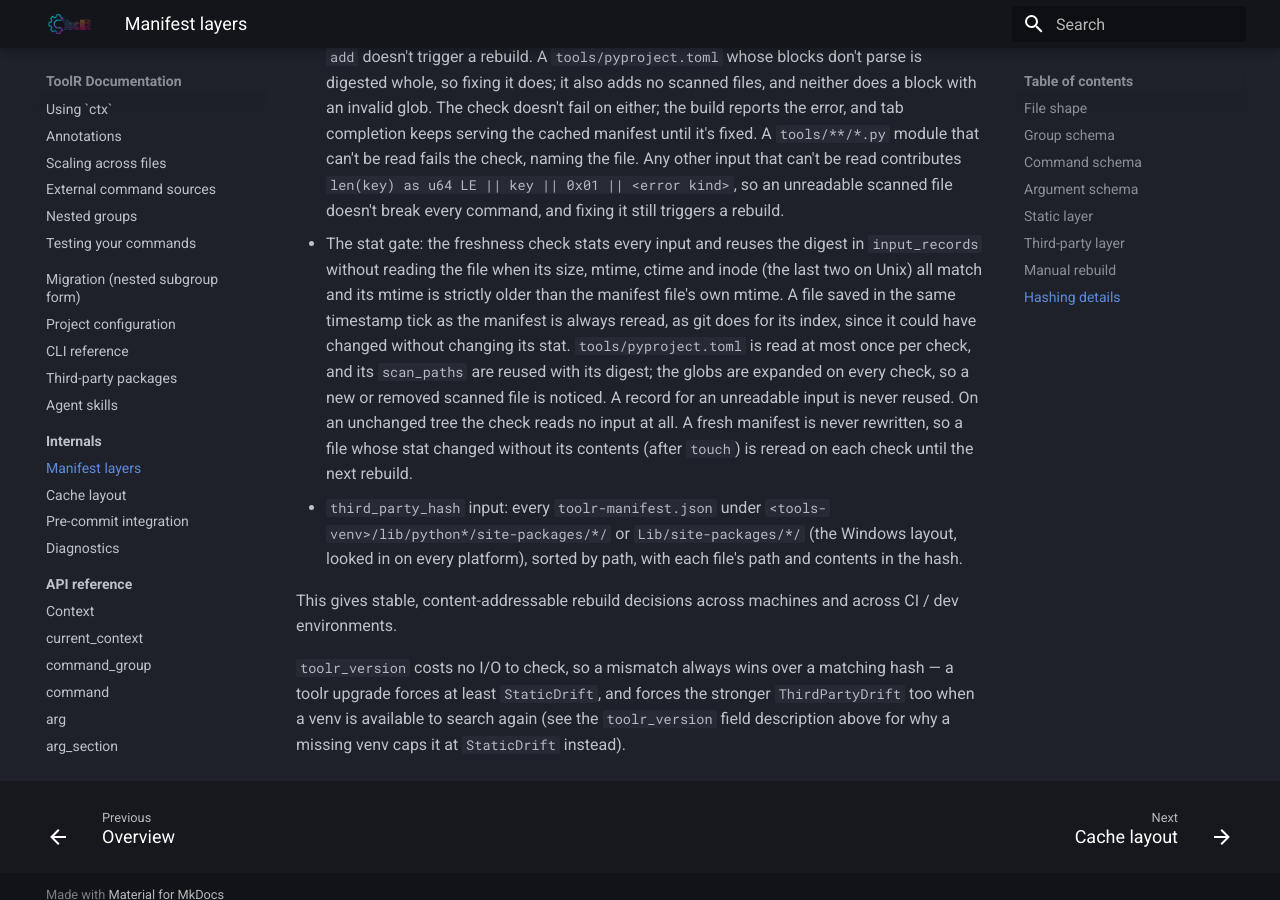
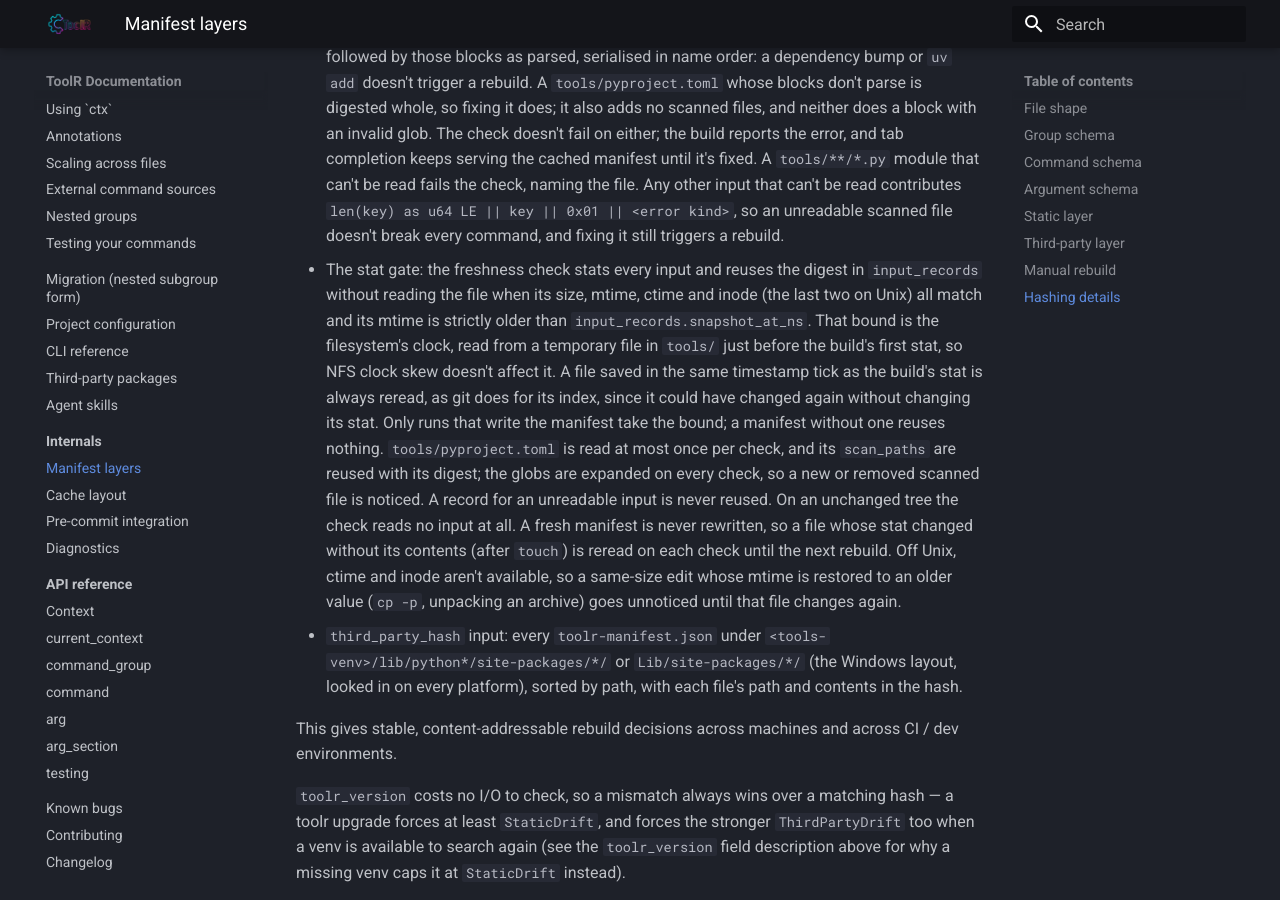
Before and after one commit to s0undt3ch/ToolR, an MkDocs documentation site: the page built from docs/internals/manifest.md, in a window 1280 px wide and 900 px high, scrolled down 4658 px. Built offline with MkDocs 1.6.1 and Material for MkDocs 9.7.7, drawn with Linux system fonts in a browser that asks for light colours; some of the changed text lies outside the part shown.

Commit message:
docs(internals): describe the snapshot bound and the non-Unix gap

````diff
--- a/docs/internals/manifest.md
+++ b/docs/internals/manifest.md
@@ -28,7 +28,7 @@
   "toolr_version": "<CARGO_PKG_VERSION>",
   "groups": [...],
   "commands": [...],
-  "input_records": {"files": [...], "scan_paths": [...]}
+  "input_records": {"files": [...], "scan_paths": [...], "snapshot_at_ns": <ns>}
 }
 ```
 
@@ -42,8 +42,9 @@
   file an external command source scans. Drives static-layer rebuilds.
 - **`input_records`** — what `static_hash` was computed from: one
   record per input (`key`, `size`, `mtime_ns`, `ctime_ns`, `ino`,
-  `blake3`, and `unreadable` for an input that couldn't be read), plus
-  each argparse block's `scan_paths`. The freshness check uses them to
+  `blake3`, and `unreadable` for an input that couldn't be read),
+  each argparse block's `scan_paths`, and `snapshot_at_ns`, the bound
+  the stat gate compares mtimes against. The freshness check uses them to
   skip rereading unchanged files. Absent on older manifests, which then
   reread everything once.
 - **`third_party_hash`** — blake3 over the sorted set of
@@ -244,16 +245,23 @@
 - The stat gate: the freshness check stats every input and reuses the
   digest in `input_records` without reading the file when its size,
   mtime, ctime and inode (the last two on Unix) all match and its mtime
-  is strictly older than the manifest file's own mtime. A file saved in
-  the same timestamp tick as the manifest is always reread, as git does
-  for its index, since it could have changed without changing its stat.
+  is strictly older than `input_records.snapshot_at_ns`. That bound is
+  the filesystem's clock, read from a temporary file in `tools/` just
+  before the build's first stat, so NFS clock skew doesn't affect it. A
+  file saved in the same timestamp tick as the build's stat is always
+  reread, as git does for its index, since it could have changed again
+  without changing its stat. Only runs that write the manifest take the
+  bound; a manifest without one reuses nothing.
   `tools/pyproject.toml` is read at most once per check, and its
   `scan_paths` are reused with its digest; the globs are expanded on
   every check, so a new or removed scanned file is noticed. A record
   for an unreadable input is never reused. On an unchanged tree the
   check reads no input at all. A fresh manifest is never rewritten, so
   a file whose stat changed without its contents (after `touch`) is
-  reread on each check until the next rebuild.
+  reread on each check until the next rebuild. Off Unix, ctime and
+  inode aren't available, so a same-size edit whose mtime is restored
+  to an older value (`cp -p`, unpacking an archive) goes unnoticed
+  until that file changes again.
 - `third_party_hash` input: every `toolr-manifest.json` under
   `<tools-venv>/lib/python*/site-packages/*/`
   or `Lib/site-packages/*/` (the Windows layout, looked in on every
````
